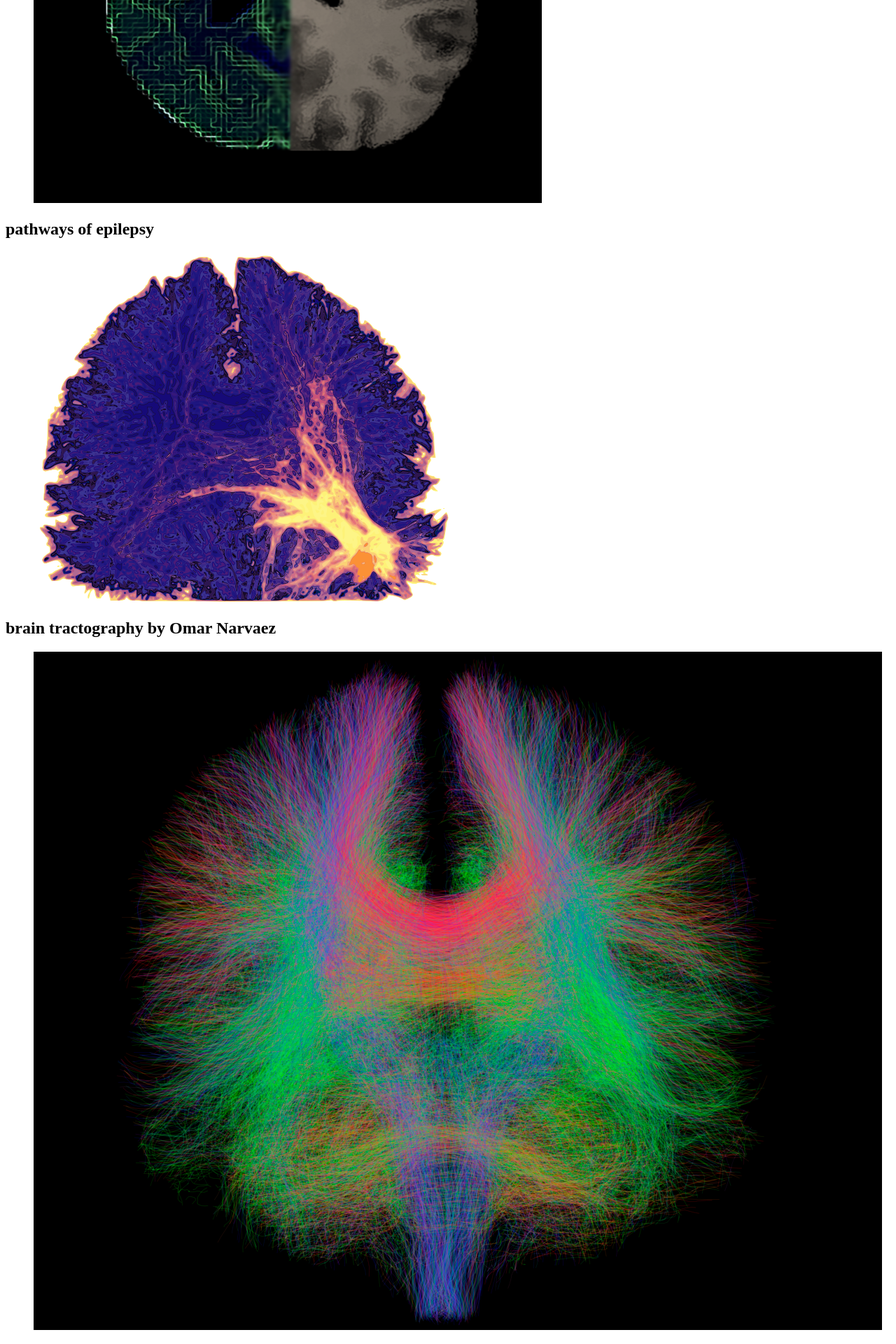
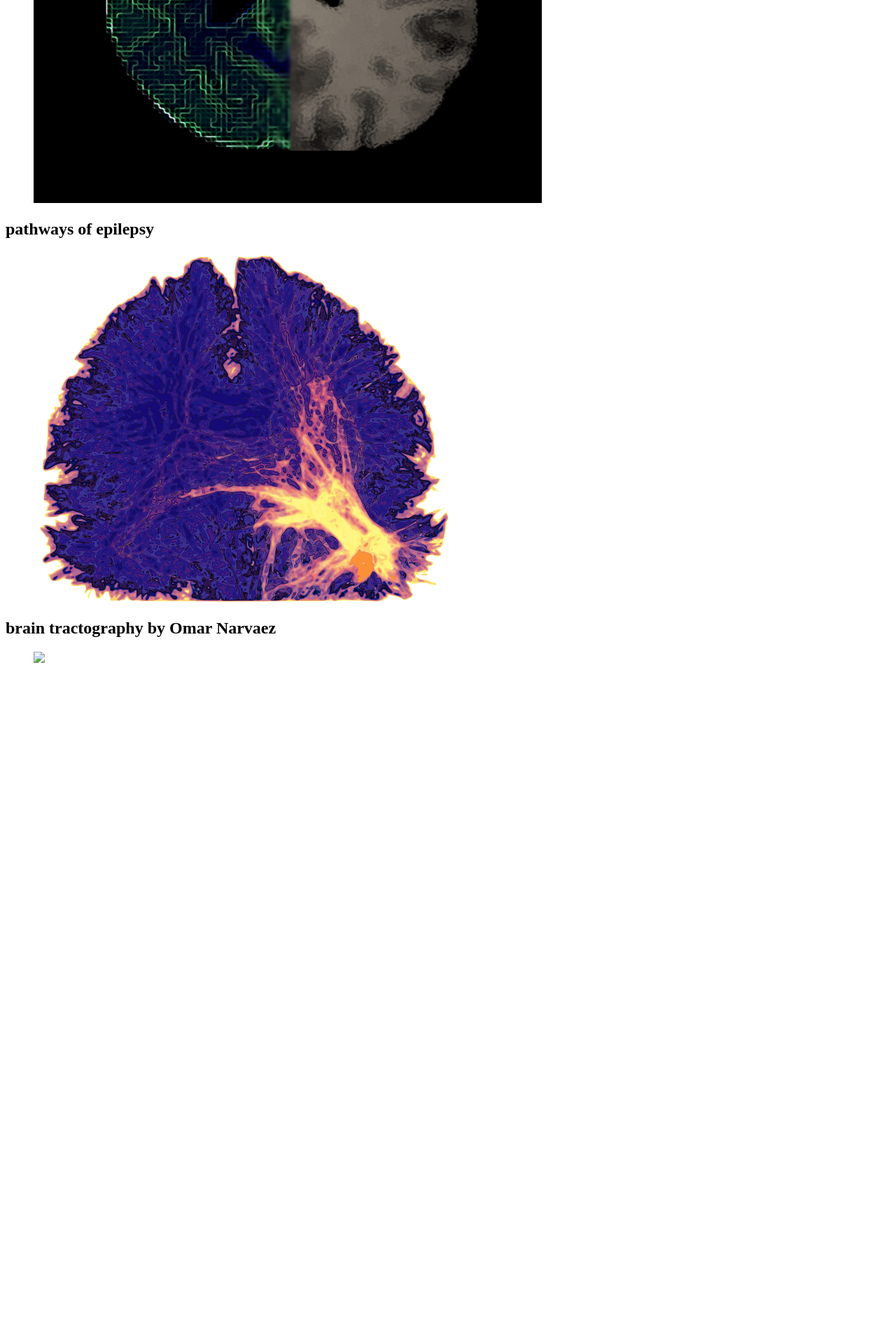
Before and after one commit to c13inb/c13inb.github.io, a Jekyll site: the page built from gallery.md, in a window 1280 px wide. Shown: the part 2901-4821 px from the top of the page at 70% size. Built offline with Jekyll 4.4.1, drawn with Linux system fonts in a browser that asks for light colours; Markdown is read by kramdown in place of the engine named in the settings; after the commit the page ends 3868 px from its top, so only the background shows below that.

Commit message:
Update gallery.md

```diff
--- a/gallery.md
+++ b/gallery.md
@@ -40,5 +40,5 @@ by Alfonso Fajardo. 2018
 <h2> brain tractography
 by Omar Narvaez </h2>
 <figure>
-<img src="https://c13inb.github.io/images/narvaez_frame554.png">
+<img src="c13inb.github.io/images/narvaez_frame554.png">
 </figure>
```
